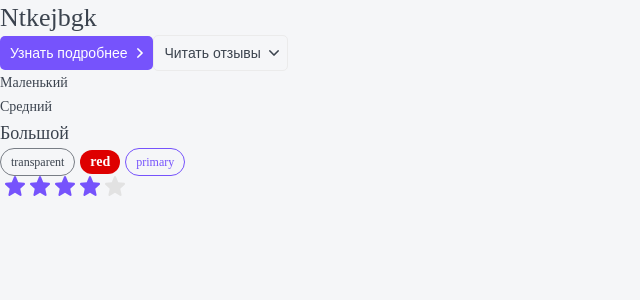
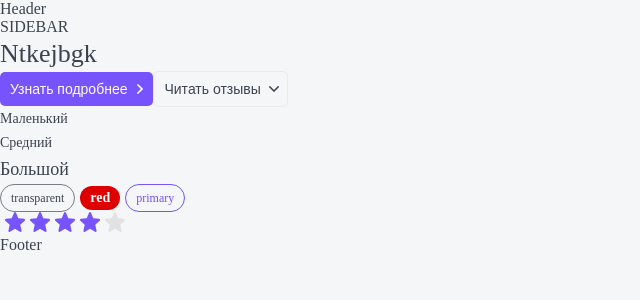
Before and after one commit to KizievDmitriy/next-app, a Next.js app: page / in a window 1280 px wide. Shown: the top 300 px of the page, without its empty margins (0-640 px from the left). Built offline with nearby package versions, Linux system fonts and the light colour scheme.

Commit message:
add Layout and HOC withLayout

```diff
--- a/layout/Layout.tsx
+++ b/layout/Layout.tsx
@@ -4,8 +4,9 @@
 import { Header } from "./Header/Header"
 import { Sidebar } from "./Sidebar/Sidebar"
 import { Footer } from "./Footer/Footer"
+import { FunctionComponent } from "react"
 
-export const Layout = ({ children }: LayoutProps): JSX.Element => {
+const Layout = ({ children }: LayoutProps): JSX.Element => {
     return (
         <>
             <Header />
@@ -17,3 +18,13 @@
         </>
     )
 }
+
+export const withLayout = <T extends Record<string, unknown>>(Component: FunctionComponent<T>) => {
+    return function withLayoutComponent(props: T): JSX.Element {
+        return (
+            <Layout>
+                <Component {...props} />
+            </Layout>
+        )
+    }
+}
--- a/pages/index.tsx
+++ b/pages/index.tsx
@@ -3,6 +3,8 @@
 import { Montserrat } from '@next/font/google'
 import { Button, Htag, Ptag, Raiting, Tag } from '../components'
 import { useState } from "react"
+import { withLayout } from '../layout/Layout'
+
 
 const montserrat = Montserrat({
   subsets: ['cyrillic'],
@@ -10,7 +12,7 @@
 })
 
 
-export default function Home() {
+function Home() {
   const [raiting, setRaiting] = useState<number>(4)
 
   return (
@@ -36,3 +38,5 @@
     </>
   )
 }
+
+export default withLayout(Home)
```
